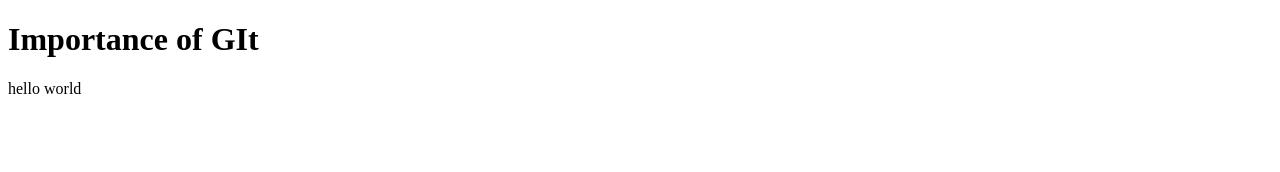
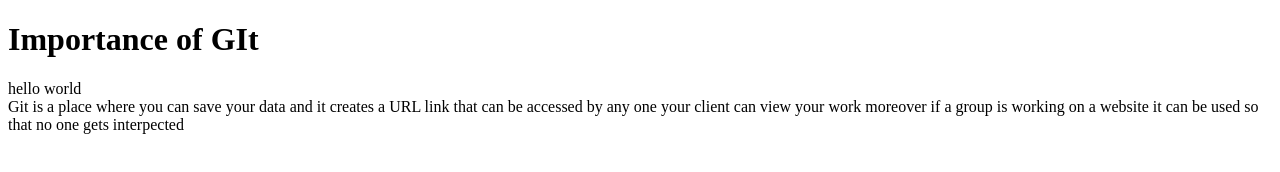
Before and after one commit to Talha-Muhammad/my-first-page, a plain HTML site: page index.html.html in a window 1280 px wide. Drawn offline with Linux system fonts and the light colour scheme.

Commit message:
last heading

```diff
--- a/index.html.html
+++ b/index.html.html
@@ -18,6 +18,14 @@
 
     <p>hello world
 
+        <Br>
+        Git is a place where you can save your data and it creates a URL link that can be accessed by any one
+        your client can view your work moreover if a group is working on a website it can be used so that no one
+        gets interpected
+        </Br>
     </p>
+
+
+
 </body>
 </html>
```
